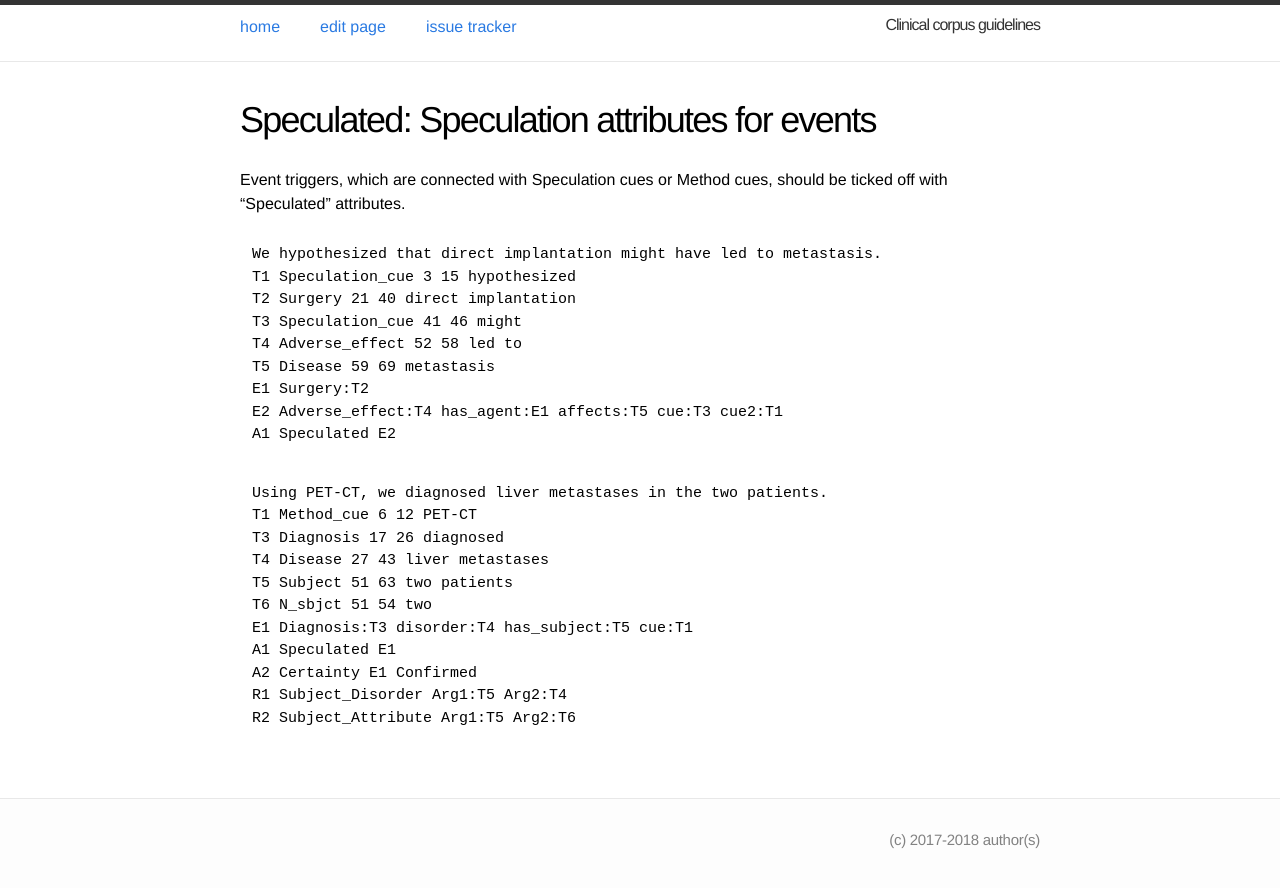
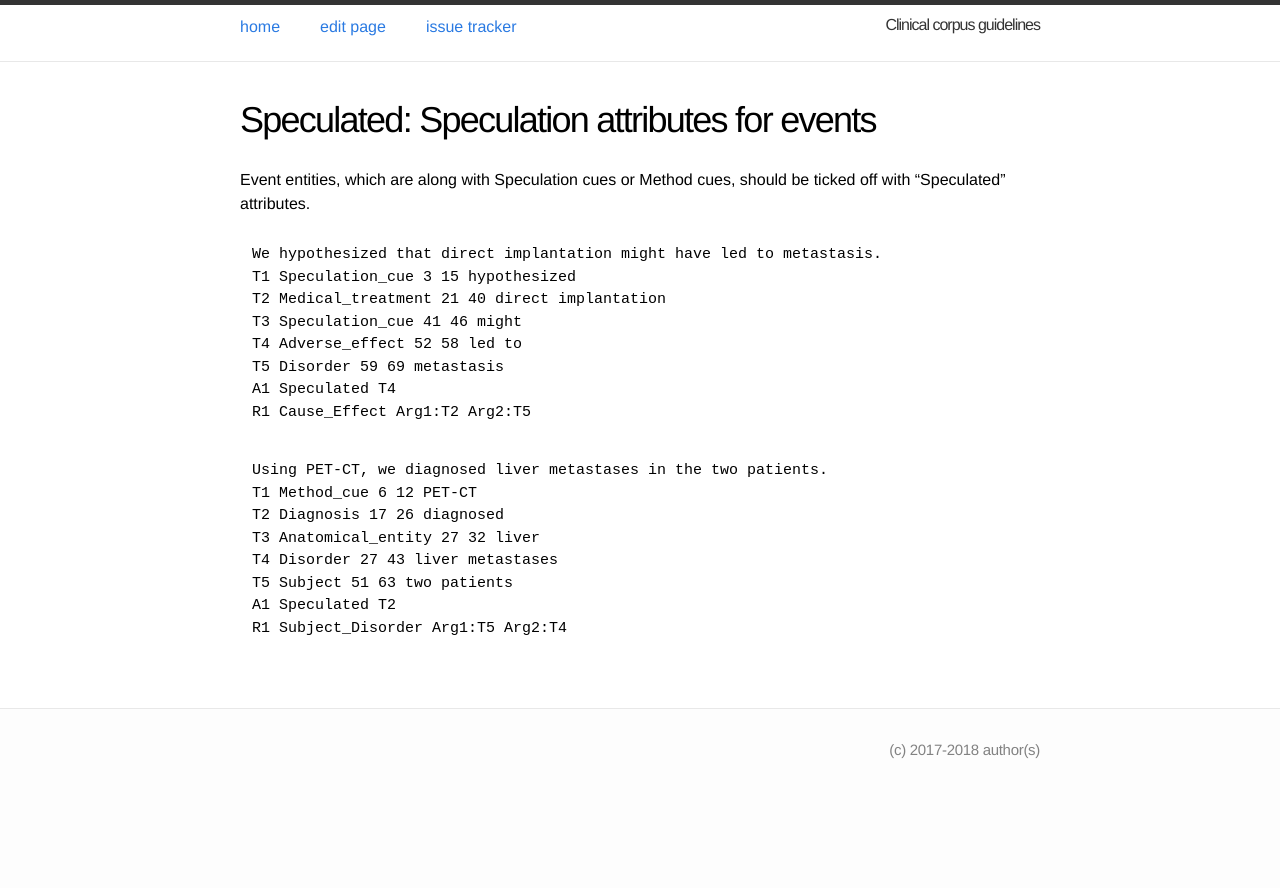
Before and after one commit to ezcatdb/clinicalcorpus-guidelines, a Jekyll site: the page built from _attribute/Speculated.md, in a window 1280 px wide. Shown: the top 888 px of the page. Built offline with Jekyll 4.4.1, drawn with Linux system fonts in a browser that asks for light colours.

Commit message:
Correction of Negated.md & Speculated.md in _attribute/ to correct sample sentences.

```diff
--- a/_attribute/Speculated.md
+++ b/_attribute/Speculated.md
@@ -5,30 +5,26 @@ shortdef: "Speculation attributes for events"
 order: 1
 ---
 
-Event triggers, which are connected with Speculation cues or Method cues, should be ticked off with “Speculated” attributes.
+Event entities, which are along with Speculation cues or Method cues, should be ticked off with “Speculated” attributes.
 
 ~~~ ann
 We hypothesized that direct implantation might have led to metastasis.
 T1 Speculation_cue 3 15 hypothesized
-T2 Surgery 21 40 direct implantation
+T2 Medical_treatment 21 40 direct implantation
 T3 Speculation_cue 41 46 might
 T4 Adverse_effect 52 58 led to
-T5 Disease 59 69 metastasis
-E1 Surgery:T2
-E2 Adverse_effect:T4 has_agent:E1 affects:T5 cue:T3 cue2:T1
-A1 Speculated E2
+T5 Disorder 59 69 metastasis
+A1 Speculated T4
+R1 Cause_Effect Arg1:T2 Arg2:T5
 ~~~
 
 ~~~ ann
 Using PET-CT, we diagnosed liver metastases in the two patients.
 T1 Method_cue 6 12 PET-CT
-T3 Diagnosis 17 26 diagnosed
-T4 Disease 27 43 liver metastases
+T2 Diagnosis 17 26 diagnosed
+T3 Anatomical_entity 27 32 liver
+T4 Disorder 27 43 liver metastases
 T5 Subject 51 63 two patients
-T6 N_sbjct 51 54 two
-E1 Diagnosis:T3 disorder:T4 has_subject:T5 cue:T1
-A1 Speculated E1
-A2 Certainty E1 Confirmed
+A1 Speculated T2
 R1 Subject_Disorder Arg1:T5 Arg2:T4
-R2 Subject_Attribute Arg1:T5 Arg2:T6
 ~~~
```
Also changed, not shown: _attribute/Negated.md (+8 -5 lines).
